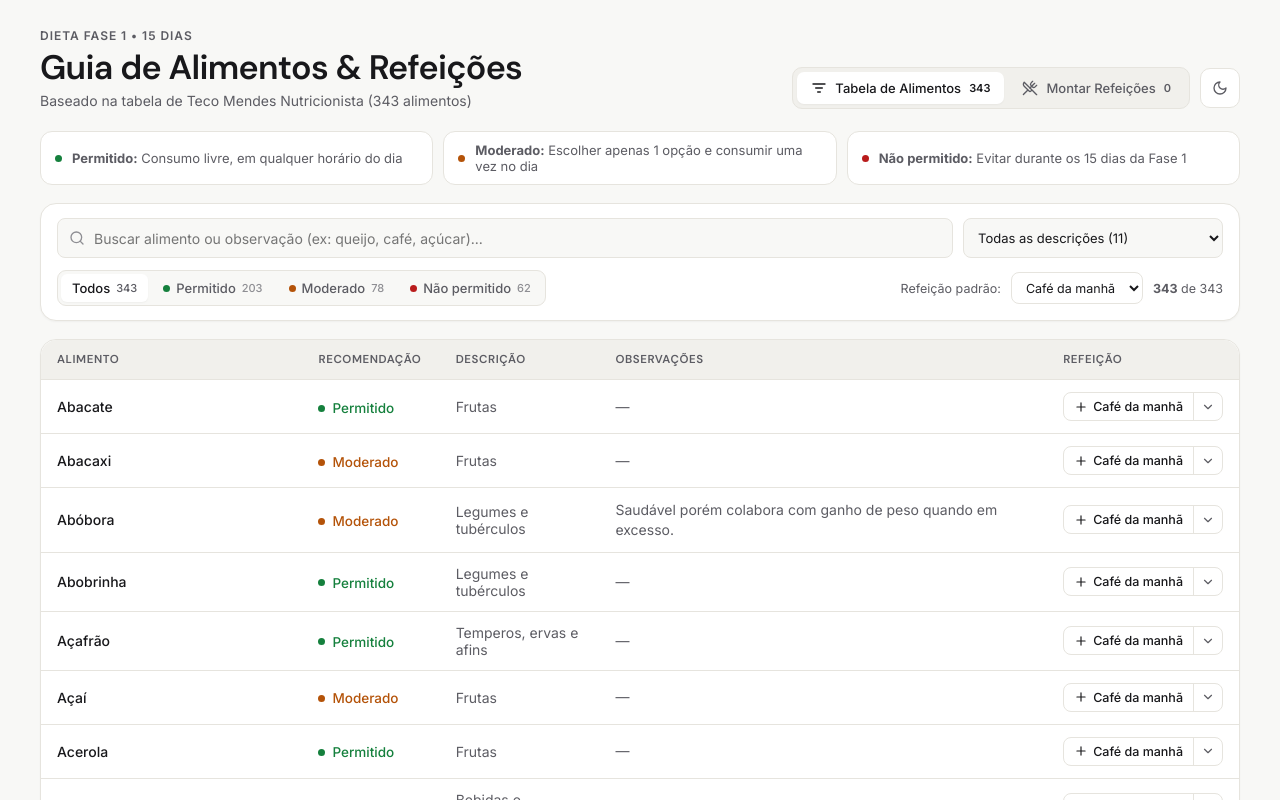
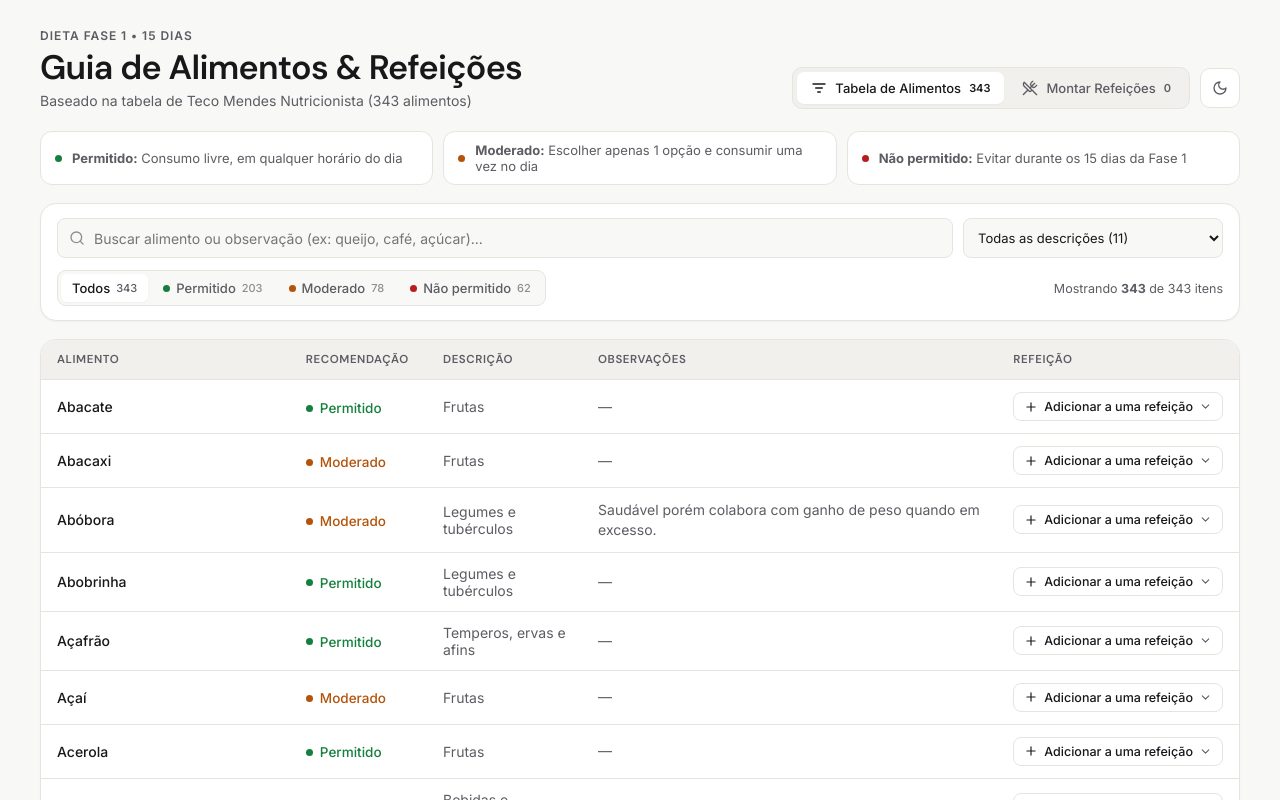
Before and after one commit to rafduraes/dieta-fase-1, a React (Vite) app: page / in a window 1280 px wide. Shown: the top 800 px of the page. Built offline with nearby package versions, Linux system fonts and the light colour scheme.

Commit message:
feat: replace default meal selector with hover meal menu in food table

```diff
--- a/src/App.tsx
+++ b/src/App.tsx
@@ -498,31 +498,9 @@ export default function App() {
                 ))}
               </div>
 
-              <div className="table-target-meal">
-                <label htmlFor="target-meal-select" className="target-meal-label">
-                  Refeição padrão:
-                </label>
-                <select
-                  id="target-meal-select"
-                  className="target-meal-select"
-                  value={activeMealId}
-                  onChange={(e) => setActiveMealId(e.target.value)}
-                  disabled={meals.length === 0}
-                >
-                  {meals.length === 0 ? (
-                    <option value="">Nenhuma refeição</option>
-                  ) : (
-                    meals.map((m) => (
-                      <option key={m.id} value={m.id}>
-                        {m.name}
-                      </option>
-                    ))
-                  )}
-                </select>
               <span className="results-meta">
-                  <strong>{tableFoods.length}</strong> de {FOODS.length}
+                Mostrando <strong>{tableFoods.length}</strong> de {FOODS.length} itens
               </span>
-              </div>
             </div>
           </section>
 
@@ -560,37 +538,33 @@ export default function App() {
                         <td className="food-notes">{food.notes ?? '—'}</td>
                         <td>
                           <div
-                            className="split-action"
+                            className="meal-hover-menu"
                             ref={isDropdownOpen ? dropdownRef : undefined}
+                            onMouseEnter={() => setOpenRowDropdownId(food.id)}
+                            onMouseLeave={() =>
+                              setOpenRowDropdownId((prev) =>
+                                prev === food.id ? null : prev
+                              )
+                            }
                           >
                             <button
                               type="button"
-                              className="split-main"
-                              onClick={() => handleQuickAdd(food)}
-                              title={
-                                activeMealName
-                                  ? `Adicionar em ${activeMealName}`
-                                  : 'Criar refeição e adicionar'
-                              }
-                            >
-                              <Plus size={14} />
-                              <span>{activeMealName ?? 'Adicionar'}</span>
-                            </button>
-                            <button
-                              type="button"
-                              className="split-toggle"
-                              aria-label={`Escolher refeição para ${food.name}`}
+                              className="add-meal-btn"
+                              aria-haspopup="menu"
                               aria-expanded={isDropdownOpen}
                               onClick={() =>
                                 setOpenRowDropdownId(isDropdownOpen ? null : food.id)
                               }
                             >
-                              <ChevronDown size={14} />
+                              <Plus size={14} />
+                              <span>Adicionar a uma refeição</span>
+                              <ChevronDown size={13} className="add-meal-chevron" />
                             </button>
 
                             {isDropdownOpen && (
+                              <div className="row-dropdown-wrap">
                                 <div className="row-dropdown" role="menu">
-                                <div className="row-dropdown-header">Adicionar em:</div>
+                                  <div className="row-dropdown-header">Escolha a refeição</div>
                                   {meals.length === 0 ? (
                                     <button
                                       type="button"
@@ -606,9 +580,7 @@ export default function App() {
                                         key={meal.id}
                                         type="button"
                                         role="menuitem"
-                                      className={`row-dropdown-item ${
-                                        meal.id === activeMealId ? 'is-selected' : ''
-                                      }`}
+                                        className="row-dropdown-item"
                                         onClick={() => handleQuickAdd(food, meal.id)}
                                       >
                                         <span>{meal.name}</span>
@@ -618,6 +590,7 @@ export default function App() {
                                       </button>
                                     ))
                                   )}
+                                </div>
                               </div>
                             )}
                           </div>
--- a/src/styles.css
+++ b/src/styles.css
@@ -524,62 +524,53 @@ select {
   line-height: 1.4;
 }
 
-/* Split dropdown button in table */
-.split-action {
+/* Hover dropdown button in table */
+.meal-hover-menu {
   position: relative;
-  display: inline-flex;
-  align-items: stretch;
-  border: 1px solid var(--border);
-  border-radius: var(--radius-sm);
-  background: var(--surface);
+  display: inline-block;
 }
 
-.split-main,
-.split-toggle {
-  border: none;
-  background: transparent;
+.add-meal-btn {
+  display: inline-flex;
+  align-items: center;
+  gap: 6px;
+  padding: 6px 10px;
+  border-radius: var(--radius-sm);
+  border: 1px solid var(--border);
+  background: var(--surface);
   color: var(--text);
   font-size: 12.5px;
   font-weight: 500;
+  white-space: nowrap;
   cursor: pointer;
-  display: inline-flex;
-  align-items: center;
-  transition: background-color 0.14s ease;
+  transition: background-color 0.14s ease, border-color 0.14s ease;
 }
 
-.split-main {
-  gap: 5px;
-  padding: 6px 10px;
-  white-space: nowrap;
-  border-top-left-radius: 7px;
-  border-bottom-left-radius: 7px;
+.meal-hover-menu:hover .add-meal-btn,
+.add-meal-btn:hover {
+  background: var(--surface-subtle);
+  border-color: var(--border-strong);
 }
 
-.split-toggle {
-  padding: 6px 7px;
-  border-left: 1px solid var(--border);
+.add-meal-chevron {
   color: var(--text-muted);
-  border-top-right-radius: 7px;
-  border-bottom-right-radius: 7px;
 }
 
-.split-main:hover,
-.split-toggle:hover {
-  background: var(--surface-subtle);
-  color: var(--text);
+.row-dropdown-wrap {
+  position: absolute;
+  top: 100%;
+  right: 0;
+  padding-top: 6px;
+  z-index: 40;
 }
 
 .row-dropdown {
-  position: absolute;
-  top: calc(100% + 6px);
-  right: 0;
-  min-width: 195px;
+  min-width: 210px;
   background: var(--surface);
   border: 1px solid var(--border);
   border-radius: 10px;
   box-shadow: var(--shadow-md);
   padding: 5px;
-  z-index: 40;
 }
 
 .row-dropdown-header {
@@ -1088,7 +1079,7 @@ select {
     padding: 4px 0;
   }
 
-  .row-dropdown {
+  .row-dropdown-wrap {
     left: 0;
     right: auto;
   }
```
Lines whose indentation alone changed are shown as unchanged.
